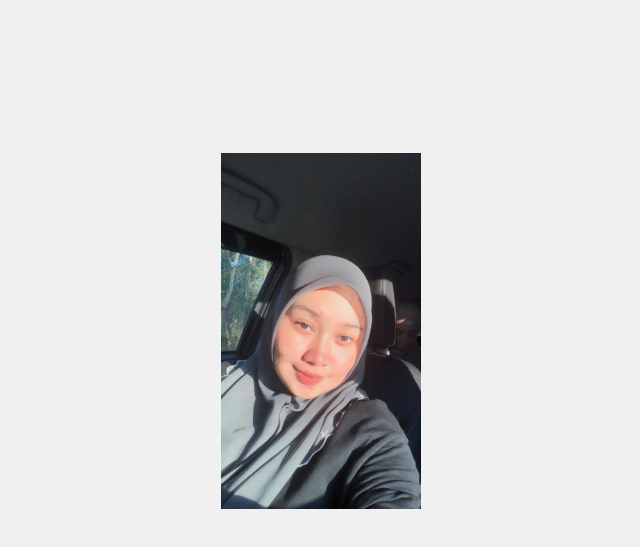
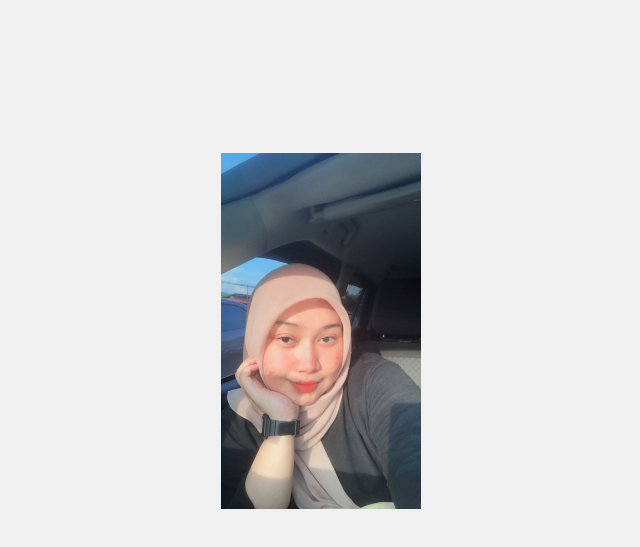
Before and after one commit to thewitch13/SayangDebokPendek, a plain HTML site: page index.html in a window 1280 px wide. Both pictures are taken after a click on the button "Change Picture". Shown: the top 547 px of the page, without its empty margins (319-959 px from the left). Drawn offline with Linux system fonts and the light colour scheme.

Commit message:
Update index.html

```diff
--- a/index.html
+++ b/index.html
@@ -60,7 +60,7 @@
       const currentSource = picture.src;
 
       // Change the image source based on the current source
-      picture.src = currentSource.includes('pic2.jpg') ? 'IMG-20230609-WA0028.jpg' : 'initial_picture.jpg';
+      picture.src = currentSource.includes('pic2.jpg') ? 'IMG-20230609-WA0028.jpg' ? 'IMG-20230525-WA0010.jpg' ? 'IMG-20230512-WA0040.jpg' 'initial_picture.jpg';
     }
   </script>
 </body>
```
